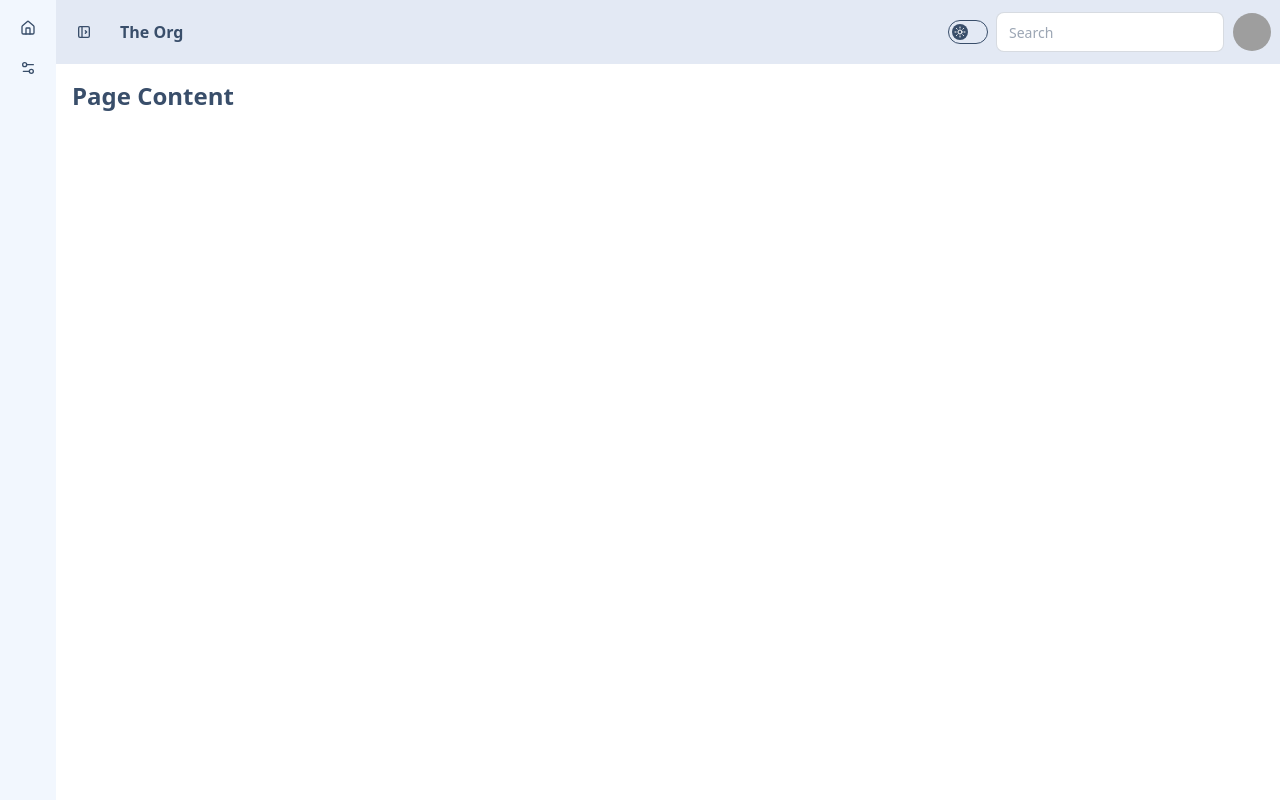
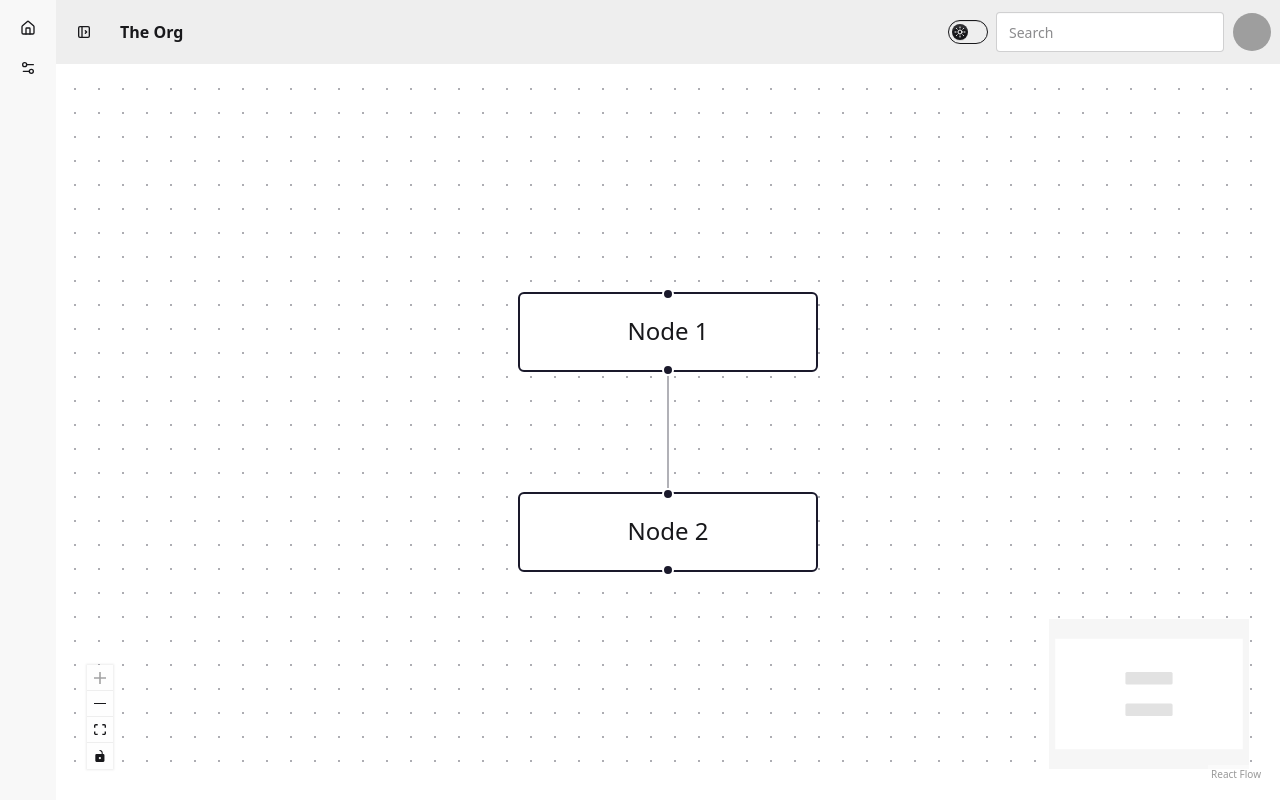
Before and after one commit to RaphCodec/the-org, a React (Vite) app: page / in a window 1280 px wide. Built offline with nearby package versions, Linux system fonts and the light colour scheme; grey boxes are pictures that could not be loaded.

Commit message:
feat(react-flow): add react flow (#2)
* feat(xyflow): add xyflow to use as the base of the org chart

edit the ui to make sure that the minimap and view controls fon't go off screen

* feat(dark-mode): update xyflow basic chart to toggle between light and dark mode based on daisyui toggle

```diff
--- a/package.json
+++ b/package.json
@@ -11,6 +11,7 @@
   },
   "dependencies": {
     "@tailwindcss/vite": "^4.1.18",
+    "@xyflow/react": "^12.10.0",
     "daisyui": "^5.5.14",
     "react": "^19.2.0",
     "react-dom": "^19.2.0",
--- a/src/App.tsx
+++ b/src/App.tsx
@@ -1,9 +1,61 @@
-import AppLayout from "./components/AppLayout"
+import AppLayout from "./components/AppLayout";
+import { useState, useCallback } from "react";
+import useTheme from "./components/useTheme";
+import {
+  Background,
+  Controls,
+  MiniMap,
+  ReactFlow,
+  applyNodeChanges,
+  applyEdgeChanges,
+  addEdge,
+} from "@xyflow/react";
+import "@xyflow/react/dist/style.css";
+
+
+const initialNodes = [
+  { id: "n1", position: { x: 0, y: 0 }, data: { label: "Node 1" } },
+  { id: "n2", position: { x: 0, y: 100 }, data: { label: "Node 2" } },
+];
+const initialEdges = [{ id: "n1-n2", source: "n1", target: "n2" }];
 
 export default function App() {
+  const [theme] = useTheme();
+
+  const [nodes, setNodes] = useState(initialNodes);
+  const [edges, setEdges] = useState(initialEdges);
+
+  const onNodesChange = useCallback(
+    (changes) =>
+      setNodes((nodesSnapshot) => applyNodeChanges(changes, nodesSnapshot)),
+    []
+  );
+  const onEdgesChange = useCallback(
+    (changes) =>
+      setEdges((edgesSnapshot) => applyEdgeChanges(changes, edgesSnapshot)),
+    []
+  );
+  const onConnect = useCallback(
+    (params) => setEdges((edgesSnapshot) => addEdge(params, edgesSnapshot)),
+    []
+  );
   return (
     <AppLayout>
-      <h1 className="text-2xl font-bold">Page Content</h1>
+      <div className="w-full h-full">
+        <ReactFlow
+          nodes={nodes}
+          edges={edges}
+          onNodesChange={onNodesChange}
+          onEdgesChange={onEdgesChange}
+          onConnect={onConnect}
+          fitView
+          colorMode={theme}
+        >
+          <Controls />
+          <MiniMap />
+          <Background variant="dots" gap={12} size={1} />
+        </ReactFlow>
+      </div>
     </AppLayout>
-  )
+  );
 }
--- a/src/components/AppLayout.tsx
+++ b/src/components/AppLayout.tsx
@@ -1,10 +1,10 @@
-import ThemeToggle from "./ThemeToggle"
+import ThemeToggle from "./ThemeToggle";
 
 export default function AppLayout({ children }: { children: React.ReactNode }) {
   return (
-    <div className="drawer lg:drawer-open">
+    <div className="drawer lg:drawer-open h-screen">
       <input id="my-drawer-4" type="checkbox" className="drawer-toggle" />
-      <div className="drawer-content">
+      <div className="drawer-content flex flex-col h-screen">
         {/* Navbar */}
         <nav className="navbar w-full bg-base-300">
           {/* LEFT */}
@@ -15,10 +15,16 @@ export default function AppLayout({ children }: { children: React.ReactNode }) {
               className="btn btn-square btn-ghost"
             >
               {/* Sidebar toggle icon (unchanged) */}
-              <svg xmlns="http://www.w3.org/2000/svg" viewBox="0 0 24 24"
-                strokeLinejoin="round" strokeLinecap="round" strokeWidth="2"
-                fill="none" stroke="currentColor"
-                className="my-1.5 inline-block size-4">
+              <svg
+                xmlns="http://www.w3.org/2000/svg"
+                viewBox="0 0 24 24"
+                strokeLinejoin="round"
+                strokeLinecap="round"
+                strokeWidth="2"
+                fill="none"
+                stroke="currentColor"
+                className="my-1.5 inline-block size-4"
+              >
                 <path d="M4 4m0 2a2 2 0 0 1 2 -2h12a2 2 0 0 1 2 2v12a2 2 0 0 1 -2 2h-12a2 2 0 0 1 -2 -2z" />
                 <path d="M9 4v16" />
                 <path d="M14 10l2 2l-2 2" />
@@ -29,9 +35,8 @@ export default function AppLayout({ children }: { children: React.ReactNode }) {
           </div>
 
           {/* RIGHT */}
-
           <div className="navbar-end gap-2">
-            <ThemeToggle/>
+            <ThemeToggle />
 
             <input
               type="text"
@@ -40,7 +45,11 @@ export default function AppLayout({ children }: { children: React.ReactNode }) {
             />
 
             <div className="dropdown dropdown-end">
-              <div tabIndex={0} role="button" className="btn btn-ghost btn-circle avatar">
+              <div
+                tabIndex={0}
+                role="button"
+                className="btn btn-ghost btn-circle avatar"
+              >
                 <div className="w-10 rounded-full">
                   <img
                     alt="avatar"
@@ -58,38 +67,76 @@ export default function AppLayout({ children }: { children: React.ReactNode }) {
                     Profile <span className="badge">New</span>
                   </a>
                 </li>
-                <li><a>Settings</a></li>
-                <li><a>Logout</a></li>
+                <li>
+                  <a>Settings</a>
+                </li>
+                <li>
+                  <a>Logout</a>
+                </li>
               </ul>
             </div>
           </div>
         </nav>
 
-
         {/* Page content here */}
-        <div className="p-4">{children}</div>
+        <div className="p-4 flex-1 overflow-y-auto">{children}</div>
       </div>
 
       <div className="drawer-side is-drawer-close:overflow-visible">
-        <label htmlFor="my-drawer-4" aria-label="close sidebar" className="drawer-overlay"></label>
+        <label
+          htmlFor="my-drawer-4"
+          aria-label="close sidebar"
+          className="drawer-overlay"
+        ></label>
         <div className="flex min-h-full flex-col items-start bg-base-200 is-drawer-close:w-14 is-drawer-open:w-64">
-
           {/* Sidebar content here */}
           <ul className="menu w-full grow">
             {/* List item */}
             <li>
-              <button className="is-drawer-close:tooltip is-drawer-close:tooltip-right" data-tip="Homepage">
+              <button
+                className="is-drawer-close:tooltip is-drawer-close:tooltip-right"
+                data-tip="Homepage"
+              >
                 {/* Home icon */}
-                <svg xmlns="http://www.w3.org/2000/svg" viewBox="0 0 24 24" strokeLinejoin="round" strokeLinecap="round" strokeWidth="2" fill="none" stroke="currentColor" className="my-1.5 inline-block size-4"><path d="M15 21v-8a1 1 0 0 0-1-1h-4a1 1 0 0 0-1 1v8"></path><path d="M3 10a2 2 0 0 1 .709-1.528l7-5.999a2 2 0 0 1 2.582 0l7 5.999A2 2 0 0 1 21 10v9a2 2 0 0 1-2 2H5a2 2 0 0 1-2-2z"></path></svg>
+                <svg
+                  xmlns="http://www.w3.org/2000/svg"
+                  viewBox="0 0 24 24"
+                  strokeLinejoin="round"
+                  strokeLinecap="round"
+                  strokeWidth="2"
+                  fill="none"
+                  stroke="currentColor"
+                  className="my-1.5 inline-block size-4"
+                >
+                  <path d="M15 21v-8a1 1 0 0 0-1-1h-4a1 1 0 0 0-1 1v8"></path>
+                  <path d="M3 10a2 2 0 0 1 .709-1.528l7-5.999a2 2 0 0 1 2.582 0l7 5.999A2 2 0 0 1 21 10v9a2 2 0 0 1-2 2H5a2 2 0 0 1-2-2z"></path>
+                </svg>
                 <span className="is-drawer-close:hidden">Homepage</span>
               </button>
             </li>
 
             {/* List item */}
             <li>
-              <button className="is-drawer-close:tooltip is-drawer-close:tooltip-right" data-tip="Settings">
+              <button
+                className="is-drawer-close:tooltip is-drawer-close:tooltip-right"
+                data-tip="Settings"
+              >
                 {/* Settings icon */}
-                <svg xmlns="http://www.w3.org/2000/svg" viewBox="0 0 24 24" strokeLinejoin="round" strokeLinecap="round" strokeWidth="2" fill="none" stroke="currentColor" className="my-1.5 inline-block size-4"><path d="M20 7h-9"></path><path d="M14 17H5"></path><circle cx="17" cy="17" r="3"></circle><circle cx="7" cy="7" r="3"></circle></svg>
+                <svg
+                  xmlns="http://www.w3.org/2000/svg"
+                  viewBox="0 0 24 24"
+                  strokeLinejoin="round"
+                  strokeLinecap="round"
+                  strokeWidth="2"
+                  fill="none"
+                  stroke="currentColor"
+                  className="my-1.5 inline-block size-4"
+                >
+                  <path d="M20 7h-9"></path>
+                  <path d="M14 17H5"></path>
+                  <circle cx="17" cy="17" r="3"></circle>
+                  <circle cx="7" cy="7" r="3"></circle>
+                </svg>
                 <span className="is-drawer-close:hidden">Settings</span>
               </button>
             </li>
@@ -97,5 +144,5 @@ export default function AppLayout({ children }: { children: React.ReactNode }) {
         </div>
       </div>
     </div>
-  )
+  );
 }
--- a/src/components/useTheme.tsx
+++ b/src/components/useTheme.tsx
@@ -1,19 +1,62 @@
-import { useState, useEffect } from "react"
+import { useState, useEffect } from "react";
 
 export default function useTheme() {
   const [theme, setTheme] = useState<string>(() => {
-    // Try localStorage first
-    const saved = localStorage.getItem("theme")
-    if (saved) return saved
+    try {
+      const saved = localStorage.getItem("theme");
+      if (saved) return saved;
+    } catch (e) {}
 
-    // Otherwise use system preference
-    return window.matchMedia("(prefers-color-scheme: dark)").matches ? "dark" : "light"
-  })
+    return typeof window !== "undefined" &&
+      window.matchMedia &&
+      window.matchMedia("(prefers-color-scheme: dark)").matches
+      ? "dark"
+      : "light";
+  });
 
+  // Keep DOM & localStorage in sync when this hook's state changes
   useEffect(() => {
-    document.documentElement.dataset.theme = theme
-    localStorage.setItem("theme", theme)
-  }, [theme])
+    document.documentElement.dataset.theme = theme;
+    try {
+      localStorage.setItem("theme", theme);
+    } catch (e) {}
+  }, [theme]);
 
-  return [theme, setTheme] as const
+  // Listen for cross-instance theme changes in the same window
+  useEffect(() => {
+    const onThemeChange = (e: Event) => {
+      const detail = (e as CustomEvent).detail as string | undefined;
+      if (detail && detail !== theme) setTheme(detail);
+    };
+
+    const onStorage = (e: StorageEvent) => {
+      if (e.key === "theme") {
+        const newVal = e.newValue;
+        if (newVal && newVal !== theme) setTheme(newVal);
+      }
+    };
+
+    window.addEventListener("themechange", onThemeChange as EventListener);
+    window.addEventListener("storage", onStorage);
+
+    return () => {
+      window.removeEventListener("themechange", onThemeChange as EventListener);
+      window.removeEventListener("storage", onStorage);
+    };
+  }, [theme]);
+
+  // Public setter that broadcasts changes to other hook instances
+  const setThemePublic = (value: string | ((prev: string) => string)) => {
+    setTheme((prev) => {
+      const next = typeof value === "function" ? value(prev) : value;
+      document.documentElement.dataset.theme = next;
+      try {
+        localStorage.setItem("theme", next);
+      } catch (e) {}
+      window.dispatchEvent(new CustomEvent("themechange", { detail: next }));
+      return next;
+    });
+  };
+
+  return [theme, setThemePublic] as const;
 }
--- a/src/index.css
+++ b/src/index.css
@@ -1,4 +1,4 @@
 @import "tailwindcss";
  @plugin "daisyui" {
-   themes: winter --default, dark --prefersdark;
+   themes: light --default, dark --prefersdark;
  }
```
Also changed, not shown: src/components/ThemeToggle.tsx (+27 -7 lines), 1 other file (tests, documents, lock files or other folders).
